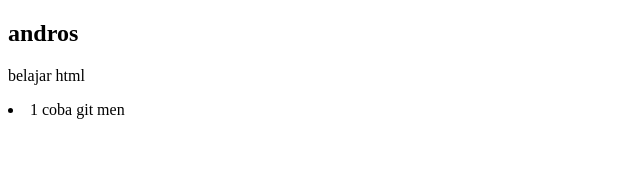
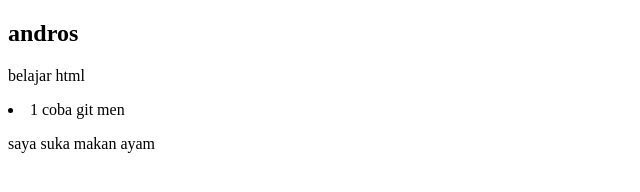
Before and after one commit to ahmdasyhr/learn-html, a plain HTML site: page index.html in a window 1280 px wide. Shown: the whole page, without its empty margins (0-640 px from the left). Drawn offline with Linux system fonts and the light colour scheme.

Commit message:
new post

```diff
--- a/index.html
+++ b/index.html
@@ -3,4 +3,8 @@
     <h2> andros</h2>
     <p>belajar html</p>
     <li>1 coba git men</li>
+
+    <div>
+        <p>saya suka makan ayam</p>
+    </div>
 </html>
```
